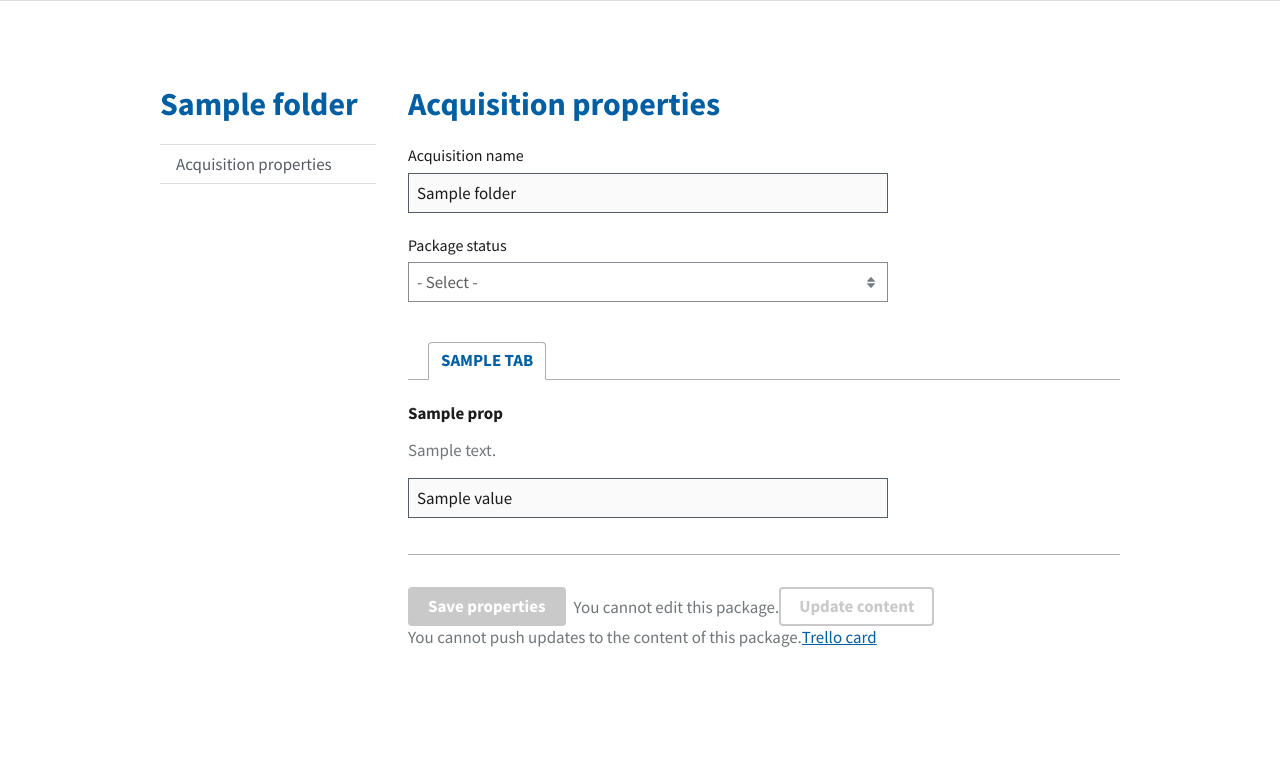
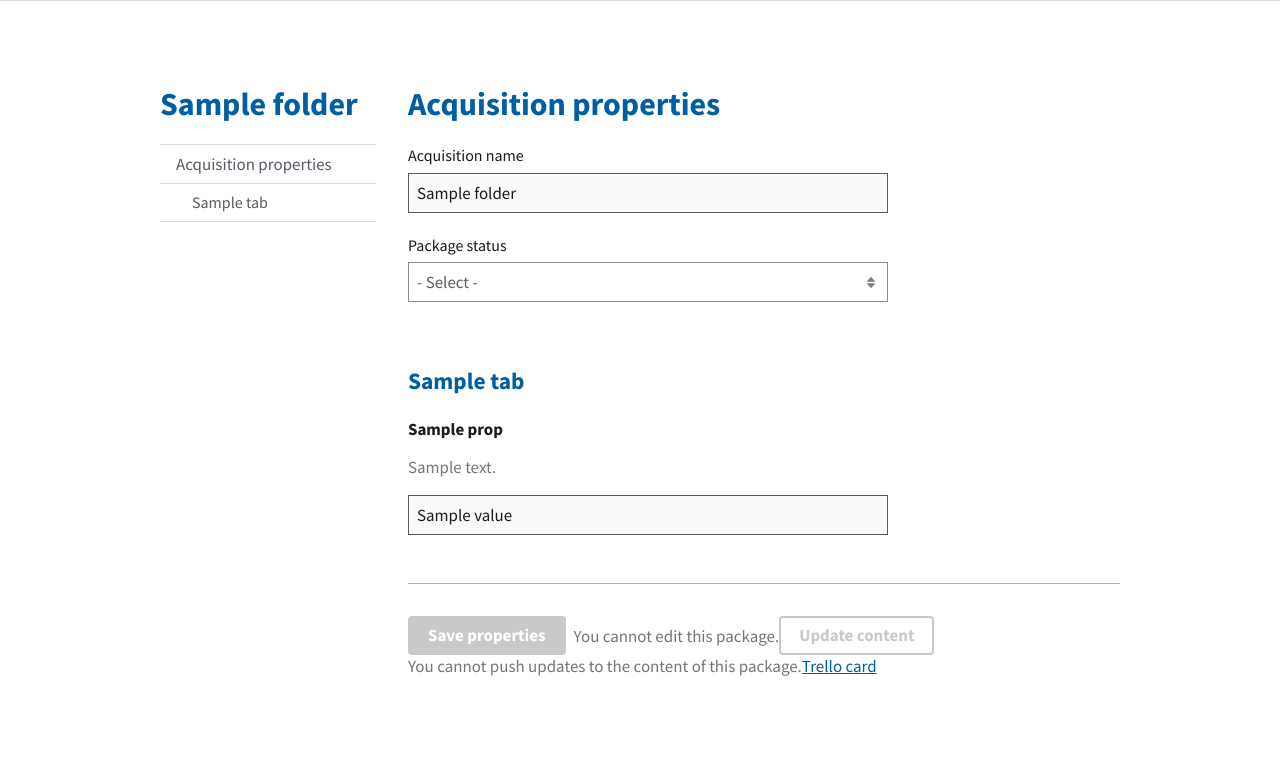
Before and after one commit to adam-grandt-tts/data-driven-acquisition, a Django app: template data_driven_acquisition/templates/package.html in a window 1280 px wide. Shown: the part 74-847 px from the top of the page. Before the commit the page ends 721 px from the top, so only its background shows below. Run offline with Django 3.2, Linux system fonts and the light colour scheme; tables that the repository leaves empty hold one stand-in row (values such as "Sample post"); the template is opened without the code that fills it: values that come from a table or form of the project are taken from there, most other values are stand-ins (such as "Sample title", 1, 10 or a date in 2020); parts of the project's set-up code (start-up, migrations or seed data) failed here and were passed over.

Commit message:
Instead of tabs, use sidebar menu items.

```diff
--- a/data_driven_acquisition/static/css/dda.css
+++ b/data_driven_acquisition/static/css/dda.css
@@ -22,40 +22,8 @@
   color: white;
 }
 
-/* Tab control */
+/* Fade for sticky content */
 
-.dda-tabs .dda-tabs__heading-container {
-  background: white;
-  border-bottom: 1px solid #a9aeb1;
-  padding: 1rem 1rem 0;
-  z-index: 1;
-}
-
-.dda-tabs .usa-accordion__heading {
-  margin: 0 0.25rem -1px;
-}
-
-.dda-tabs .usa-accordion__button {
-  background: none;
-  padding: 0.5rem 0.75rem;
-  border: 1px solid;
-  border-color: #a9aeb1 #a9aeb1 transparent;
-  border-radius: 0.25rem 0.25rem 0 0;
-  text-transform: uppercase;
-}
-
-.dda-tabs .usa-accordion__button[aria-expanded="true"] {
-  background-color: white;
-  pointer-events: none;
-  color: #005ea2;
-}
-
-.dda-tabs .usa-accordion__button[aria-expanded="false"] {
-  border-color: transparent transparent #a9aeb1;
-  font-weight: normal;
-}
-
-/* Fade for sticky content */
 .dda-fade__below:after {
   display: block;
   content: "";
--- a/data_driven_acquisition/templates/base_uswds_with_sidebar.html
+++ b/data_driven_acquisition/templates/base_uswds_with_sidebar.html
@@ -10,11 +10,13 @@
         <div class="grid-row grid-gap">
             <aside class="usa-layout-docs__sidenav desktop:grid-col-3">
                 <h1 class="text-primary">{{package.name}}</h1>
-                <nav aria-label="Secondary navigation">
+                <nav aria-label="Secondary navigation" class="position-sticky top-2">
                     <ul class="usa-sidenav usa-accordion dda-sidenav-tree" aria-multiselectable="true">
                         <li class="usa-sidenav__item">
-                            {% url 'package' package_id=package.id as link %}
-                            <a href="{{ link }}" class="{% if link == request.path %}usa-current{% endif %}">Acquisition properties</a>
+                            {% block sidenav_first_item %}
+                                {% url 'package' package_id=package.id as link %}
+                                <a href="{{ link }}" class="{% if link == request.path %}usa-current{% endif %}">Acquisition properties</a>
+                            {% endblock %}
                         </li>
                         {% include 'sidebar_item.html' with items=package_tree.items %}
                     </ul>
--- a/data_driven_acquisition/templates/form.html
+++ b/data_driven_acquisition/templates/form.html
@@ -11,17 +11,9 @@
     </select>
 {% endif %}
 
-<div class="usa-accordion dda-tabs">
-    <div class="grid-row margin-top-3 dda-tabs__heading-container position-sticky top-0 dda-fade__below">
-        {% for tab, tab_name in tabs.items %}
-            <h2 class="usa-accordion__heading">
-                <button class="usa-accordion__button" role="tab" aria-controls="nav-{{tab}}"{% if forloop.first %} aria-expanded="true"{% endif %}>{{tab_name}}</button>
-            </h2>
-        {% endfor %}
-    </div>
-
 {% for tab, props in tab_dict.items %}
-        <div id="nav-{{tab}}" class="usa-accordion__content padding-top-3 padding-left-0 padding-right-0 overflow-visible">
+    <fieldset id="{{tab | slugify}}" class="usa-fieldset margin-y-6">
+        <legend class="usa-legend text-primary font-sans-lg padding-top-2">{{tab}}</legend>
         {% for prop in props %}
             <label for="{{prop.name}}_id" class="usa-label text-bold">{{prop.name}}</label>
             <p class="usa-hint maxw-mobile-lg" id="{{prop.name}}_help">{{prop.description}}</p>
@@ -49,6 +41,5 @@
                 <input name="prop_{{prop.id}}" type="text" class="usa-input" id="{{prop.name}}_id" value="{{prop.value|default:""}}" aria-describedby="{{prop.name}}_help"{% if not can_edit %} disabled{% endif %}>
             {% endif %}
         {% endfor %}
-        </div>
+    </fieldset>
 {% endfor %}
-</div>
--- a/data_driven_acquisition/templates/package.html
+++ b/data_driven_acquisition/templates/package.html
@@ -1,5 +1,16 @@
 {% extends 'base_uswds_with_sidebar.html' %}
 {% load static %}
+
+{% block sidenav_first_item %}
+    {{ block.super }}
+    <ul class="usa-sidenav__sublist">
+        {% for tab, tab_name in tabs.items %}
+            <li class="usa-sidenav__item">
+                <a href="#{{ tab }}">{{tab_name}}</a>
+            </li>
+        {% endfor %}
+    </ul>
+{% endblock %}
 
 {% block mainbar %}
 
--- a/data_driven_acquisition/utils.py
+++ b/data_driven_acquisition/utils.py
@@ -203,9 +203,9 @@ def package_prop_by_tab(package, tabs, template=False):
     out = {}
     for tab in tabs:
         if template:
-            out[slugify(tab[0])] = package.properties.filter(tab=tab[0])
+            out[tab[0]] = package.properties.filter(tab=tab[0])
         else:
-            out[slugify(tab[0])] = package.properties.filter(prop__tab=tab[0])
+            out[tab[0]] = package.properties.filter(prop__tab=tab[0])
     return out
 
 
```
Lines whose indentation alone changed are shown as unchanged.
